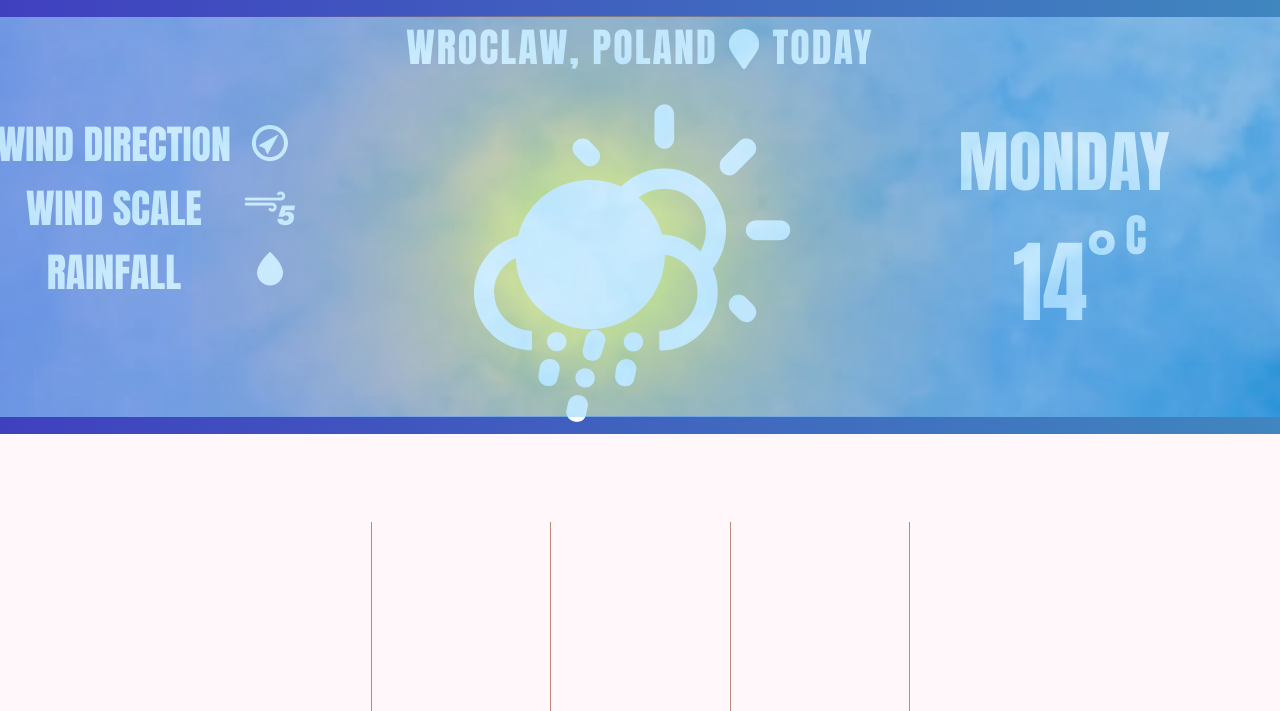
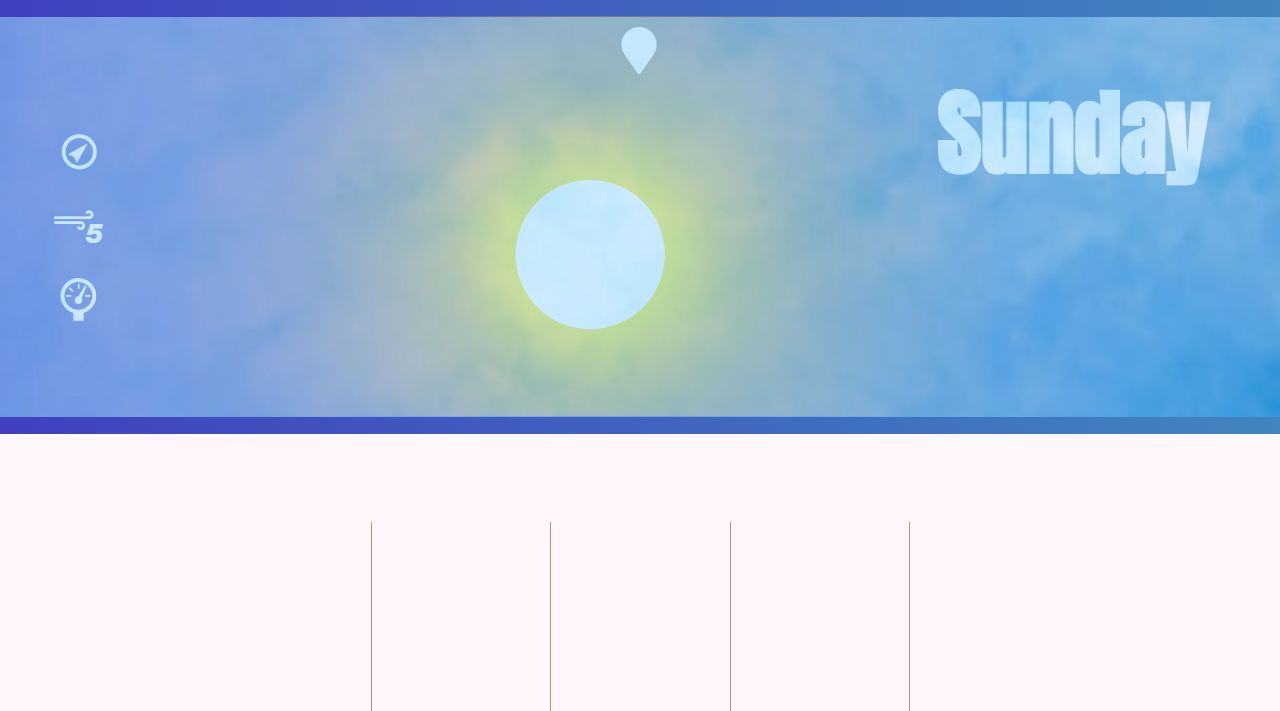
Before and after one commit to OwlFlash/2nd-repository, a website: page index.html in a window 1280 px wide. Shown: the part 89-800 px from the top of the page. Drawn offline with Linux system fonts and the light colour scheme.

Commit message:
added first version api to bluediv

```diff
--- a/index.html
+++ b/index.html
@@ -32,40 +32,42 @@
         <div class="today-container">
             <div class="app">
                 <div class="headerblue">
-                    <span class="city">
-                        Wroclaw, Poland
+                    <div class="city"  id="todaydate">
                         <i class="fa fa-map-marker"></i>
-                        <span class="today">Today</span>
-                    </span>
-                    <span class="weatherblue">
-                        <span class="tempblue">
-                            14<sup>&deg;</sup>
-                            <span class="unitblue">C</span>
-                        </span>
-                        <span class="wind-scale">
+                    </div>
+                    <div class="weatherblue" id="todayweather">
+                        <div class="tempblue" id="todaytemp">
+                        </div>
+                        <div class="wind-scale" id="">
+                            <div class="todaywind" id="winddeg">
+                            </div>
+                            <div class="todaywindscale" id="windscale"></div>
+
+                            <div class="todayraindrop" id="raindrops"></div>
                             <table>
                                 <tr>
-                                    <td>Wind direction</td>
+                                    <td></td>
                                     <td>
                                         <i class="wi wi-wind towards-45-deg"></i>
                                     </td>
                                 </tr>
-                                <td>Wind scale</td>
+                                <td></td>
                                 <td>
                                     <i class="wi wi-wind-beaufort-5"></i>
                                 </td>
                                 <tr>
-                                    <td>Rainfall</td>
+                                    <td></td>
                                     <td>
-                                        <i class="wi wi-raindrop"></i>
+                                        <i class="wi wi-barometer"></i>
                                     </td>
                                 </tr>
 
                             </table>
-                        </span>
-                        <i class="wi wi-day-sleet"></i>
-                        <span class="day">Monday</span>
-                    </span>
+                        </div>
+                        <div class="dayblue" id="todaydate">
+                        </div>
+                        <div class="dateblue" id="weekday"></div>
+                    </div>
                 </div>
             </div>
         </div>
--- a/index.js
+++ b/index.js
@@ -139,6 +139,24 @@ function showPosition(position) {
         fahrenheitDecimal =data.list[36].main.temp;
         fahrenheit =Math.round(fahrenheitDecimal*(9/5)-459.67)+" °F";
         fahrenheitHT=document.getElementById("fahrenheit-five").innerHTML=fahrenheit;
+        //Waldemar Wojtas part
+
+         document.getElementById("todaytemp").innerHTML = Math.round(data.list[0].main.temp - 272.15) + " °C";
+         document.getElementById("winddeg").innerHTML = Math.round(data.list[0].wind.deg);
+         document.getElementById("windscale").innerHTML = Math.round(data.list[0].wind.speed);
+         document.getElementById("raindrops").innerHTML = Math.round(data.list[0].main.pressure);
+         document.getElementById('todaydate').innerHTML = data.list[0].dt_txt.slice(0, 11);
+
     })
+}
+function getDayOfTheWeek() {
+    let date = new Date();
+    let weekday = ["Sunday", "Monday", "Tuesday", "Wednesday", "Thursday", "Friday", "Saturday"];
 
+    return weekday[date.getDay()];
 }
+
+
+document.addEventListener('DOMContentLoaded', function () {
+    document.getElementById("weekday").innerHTML = getDayOfTheWeek();
+},false);
--- a/style.css
+++ b/style.css
@@ -362,7 +362,7 @@ li{
     width: 100%;
     margin-top: -0.5em;
     display: block;
-    font-size: 5vh;
+    font-size: 2.5em;
     font-weight: 200;
     text-transform: uppercase;
     letter-spacing: 2px;
@@ -384,11 +384,11 @@ li{
 
 .headerblue .tempblue {
      position: absolute;
-     font-size: 0.4em;
+     font-size: 1.3em;
      font-weight: 30;
      text-transform: uppercase;
-     margin-left: 6em;
-     margin-top: 1em;
+     margin-left: 8em;
+     margin-top: 0.5em;
 }
 
 .headerblue .tempblue .unitblue {
@@ -401,14 +401,13 @@ li{
 
 .headerblue .weatherblue >.wi {
     position: relative;
-    top: -25px;
 }
 
 .headerblue .weatherblue .wind-scale {
     position: absolute;
-    font-size: 40px;
+    font-size: 0.5em;
     font-weight: 200;
-    margin-left: -12em;
+    margin-left: 1em;
     text-align: center;
     text-shadow: none;
     text-transform: uppercase;
@@ -417,15 +416,12 @@ li{
 .headerblue .weatherblue .wind .wi,
 .headerblue .weatherblue .wind-scale .wi {
     position: relative;
-    font-size: 48px;
-    margin-left: 0.2em;
 }
 
-.headerblue .weatherblue .day {
+.headerblue .weatherblue .dayblue {
     position: absolute;
     font-size: 0.3em;
     font-weight: 200;
-    margin-left: 2.5em;
     text-align: center;
     text-shadow: none;
     text-transform: uppercase;
@@ -434,10 +430,9 @@ li{
 
 .headerblue .weatherblue {
  position: absolute;
- font-size: 12em;
+ font-size: 5em;
  left: 0;
  top: 0;
- margin-left: -1vh;
  margin-top: 25vh;
  bottom: 5px;
  text-shadow: none;
@@ -448,3 +443,26 @@ li{
 .headerblue:after {
     position: absolute;
 }
+
+.todaywind {
+    position: absolute;
+    margin-left: 2em;
+}
+
+.todaywindscale {
+    position: absolute;
+    margin-top: 1.6em;
+    margin-left: 2.5em;
+}
+
+.todayraindrop {
+    position: absolute;
+    margin-top: 3em;
+    margin-left: 2em;
+}
+
+.dateblue {
+    position: absolute;
+    margin-top: -0.5em;
+    margin-left: 10em;
+}
```
